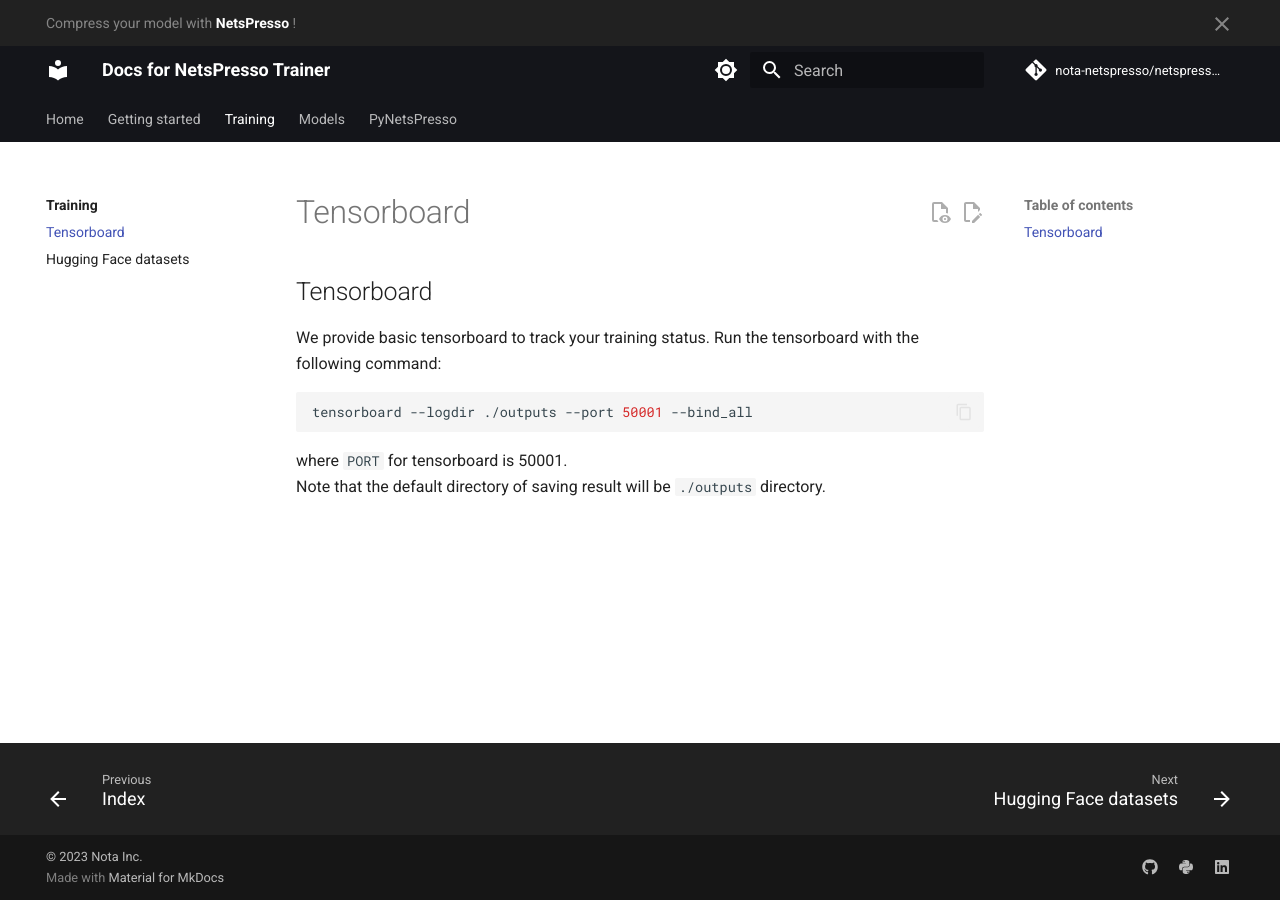
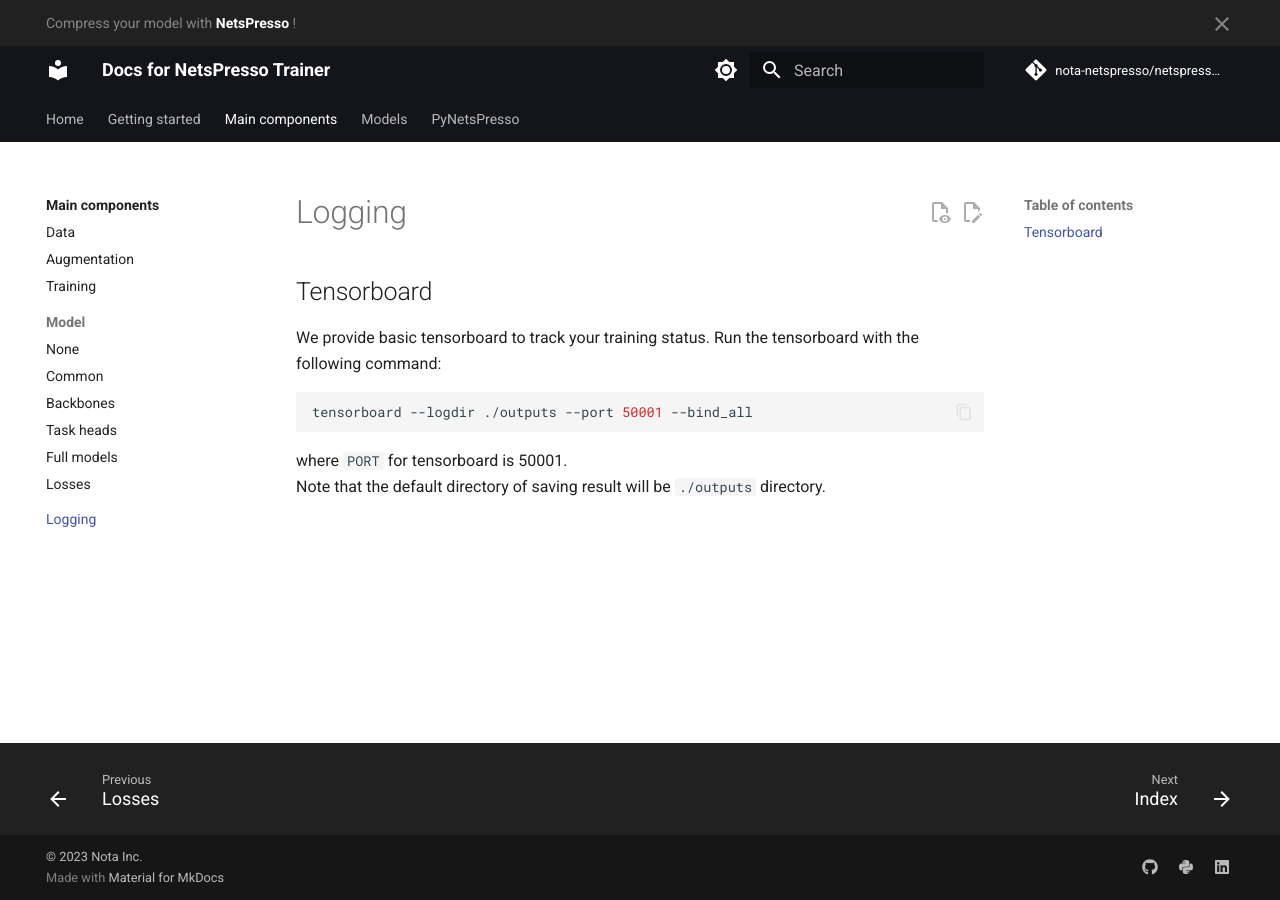
Before and after one commit to Nota-NetsPresso/netspresso-trainer, an MkDocs documentation site: the page built from docs/components/logging.md, in a window 1280 px wide. Built offline with MkDocs 1.6.1 and Material for MkDocs 9.7.7, drawn with Linux system fonts in a browser that asks for light colours; comment, search, counter and statistics services are not loaded.

```diff
--- a/mkdocs.yml
+++ b/mkdocs.yml
@@ -159,10 +159,19 @@ nav:
     - Installation: installation.md
     - Docker: docker-installation.md
     - Asking a question: https://github.com/Nota-NetsPresso/netspresso-trainer/issues
-  - Training:
-    - training/index.md
-    - Tensorboard: training/tensorboard.md
-    - Hugging Face datasets: training/huggingface-datasets.md
+  - Main components:
+    - components/index.md
+    - Data: components/data.md
+    - Augmentation: components/augmentation.md
+    - Training: components/training.md
+    - Model:
+      - components/model/index.md
+      - Common: components/model/common.md
+      - Backbones: components/model/backbones.md
+      - Task heads: components/model/heads.md
+      - Full models: components/model/fulls.md
+      - Losses: components/model/losses.md
+    - Logging: components/logging.md
   - Models:
     - models/index.md
     - Implementations: models/implementations.md
```
Also changed, not shown: docs/components/data.md (added, +12 -0 lines), docs/components/augmentation.md (renamed from docs/training/huggingface-datasets.md), docs/components/index.md (renamed from docs/training/index.md), docs/components/logging.md (renamed from docs/training/tensorboard.md), docs/components/model/backbones.md (added), docs/components/model/common.md (added), docs/components/model/fulls.md (added), docs/components/model/heads.md (added), docs/components/model/losses.md (added), docs/components/training.md (added).
